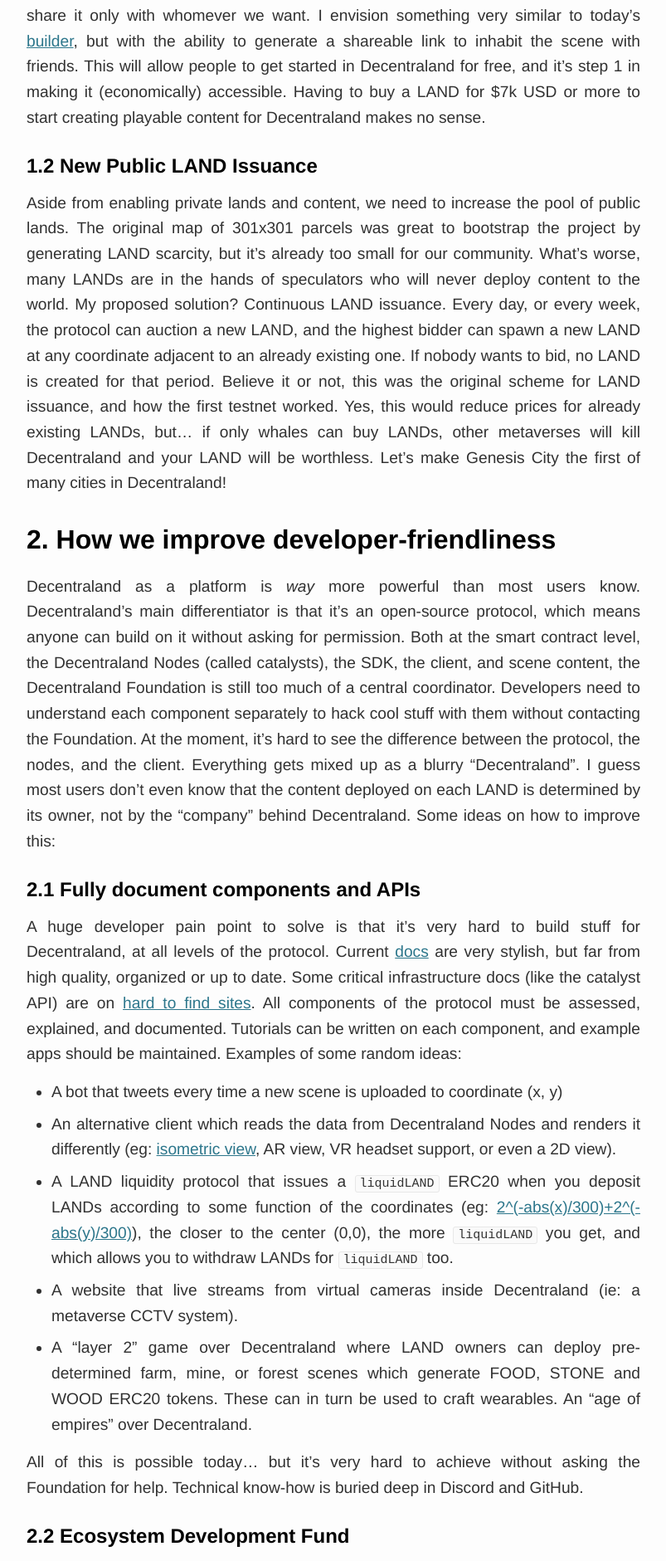
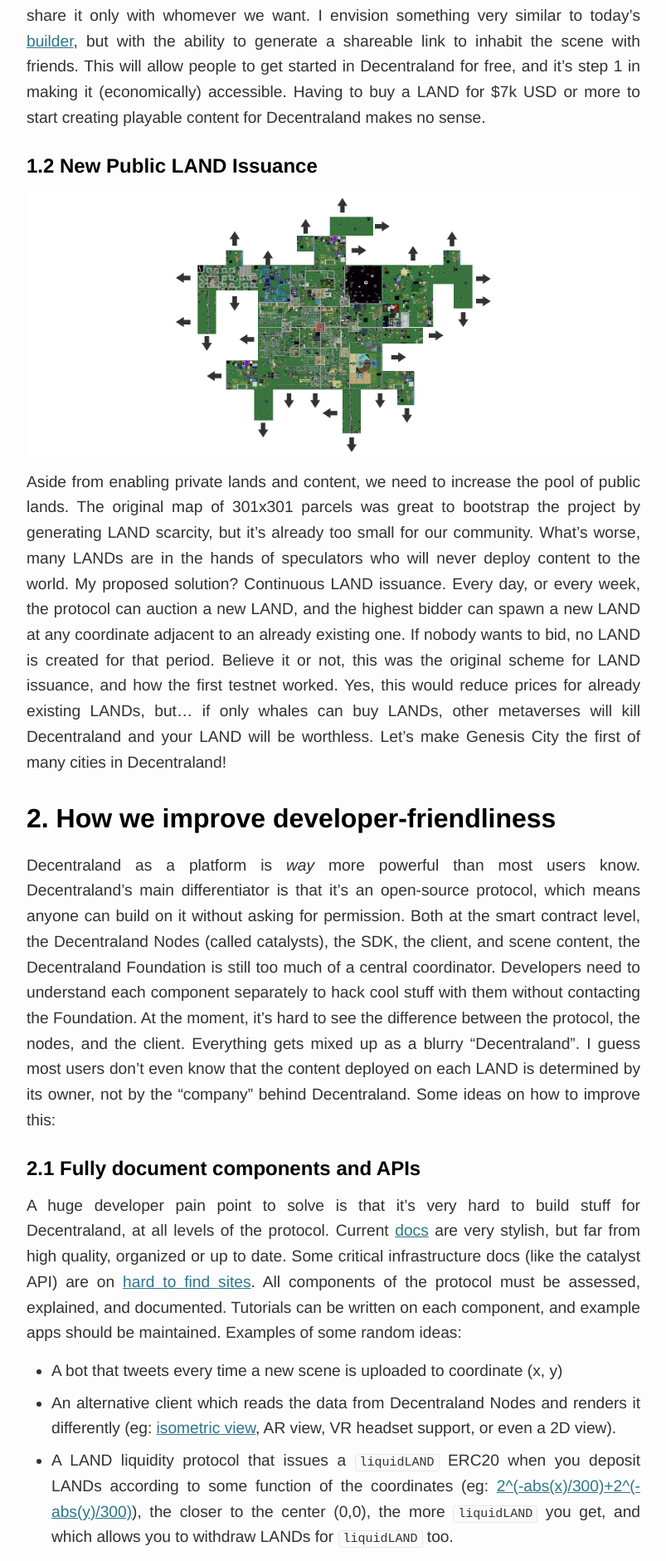
Before and after one commit to tobyornottobe/maraoz.github.io, a Jekyll site: the page built from _posts/2022-01-01-decentraland-vision.md, in a window 1280 px wide. Shown: the part 3206-5087 px from the top of the page at 83% size, without its empty margins (238-1041 px from the left). Built offline with Jekyll 4.4.1, drawn with Linux system fonts in a browser that asks for light colours.

Commit message:
add expansion img

```diff
--- a/_posts/2022-01-01-decentraland-vision.md
+++ b/_posts/2022-01-01-decentraland-vision.md
@@ -40,7 +40,10 @@
 Decentraland is currently too hard and/or expensive to use. If we're going to beat other metaverses, we need to make it very simple to get started. I imagine a 12-year-old kid building their house in Decentraland and inviting their friends to see what they built. Later, they dress up their avatars and go exploring the public lands. If they can't do that in Decentraland easily and for free, they will build it in Facebookverse and get ads everywhere (yuck). How can we make this happen?
 ### 1.1 Private Lands
 First, we need to enable private lands. This means the ability to create a 3d scene and share it only with whomever we want. I envision something very similar to today's [builder](https://builder.decentraland.org/), but with the ability to generate a shareable link to inhabit the scene with friends. This will allow people to get started in Decentraland for free, and it's step 1 in making it (economically) accessible. Having to buy a LAND for $7k USD or more to start creating playable content for Decentraland makes no sense.
+
 ### 1.2 New Public LAND Issuance
+<img class="cover" src="/img/decentraland-vision/expansion.jpg">
+
 Aside from enabling private lands and content, we need to increase the pool of public lands. The original map of 301x301 parcels was great to bootstrap the project by generating LAND scarcity, but it's already too small for our community. What's worse, many LANDs are in the hands of speculators who will never deploy content to the world. My proposed solution? Continuous LAND issuance. Every day, or every week, the protocol can auction a new LAND, and the highest bidder can spawn a new LAND at any coordinate adjacent to an already existing one. If nobody wants to bid, no LAND is created for that period. Believe it or not, this was the original scheme for LAND issuance, and how the first testnet worked. Yes, this would reduce prices for already existing LANDs, but... if only whales can buy LANDs, other metaverses will kill Decentraland and your LAND will be worthless. Let's make Genesis City the first of many cities in Decentraland!
 
 ## 2. How we improve developer-friendliness
```
Also changed, not shown: img/decentraland-vision/expansion.jpg (added).
